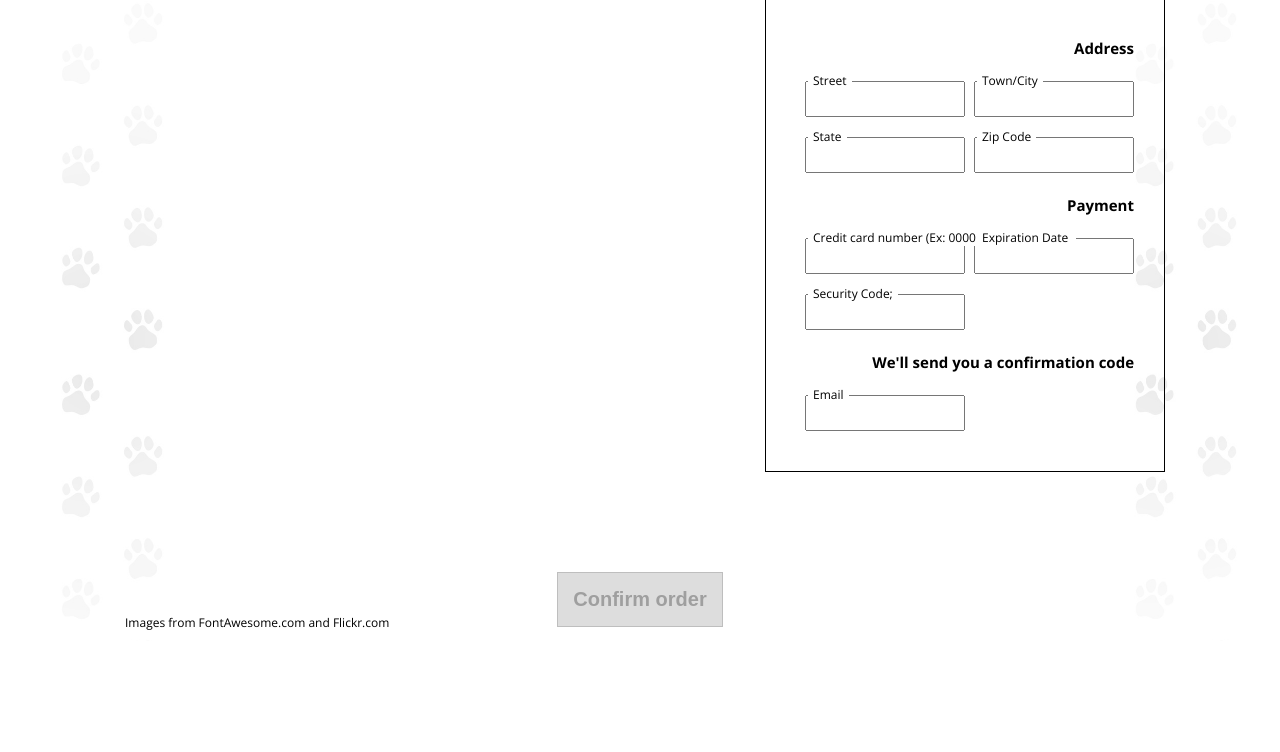
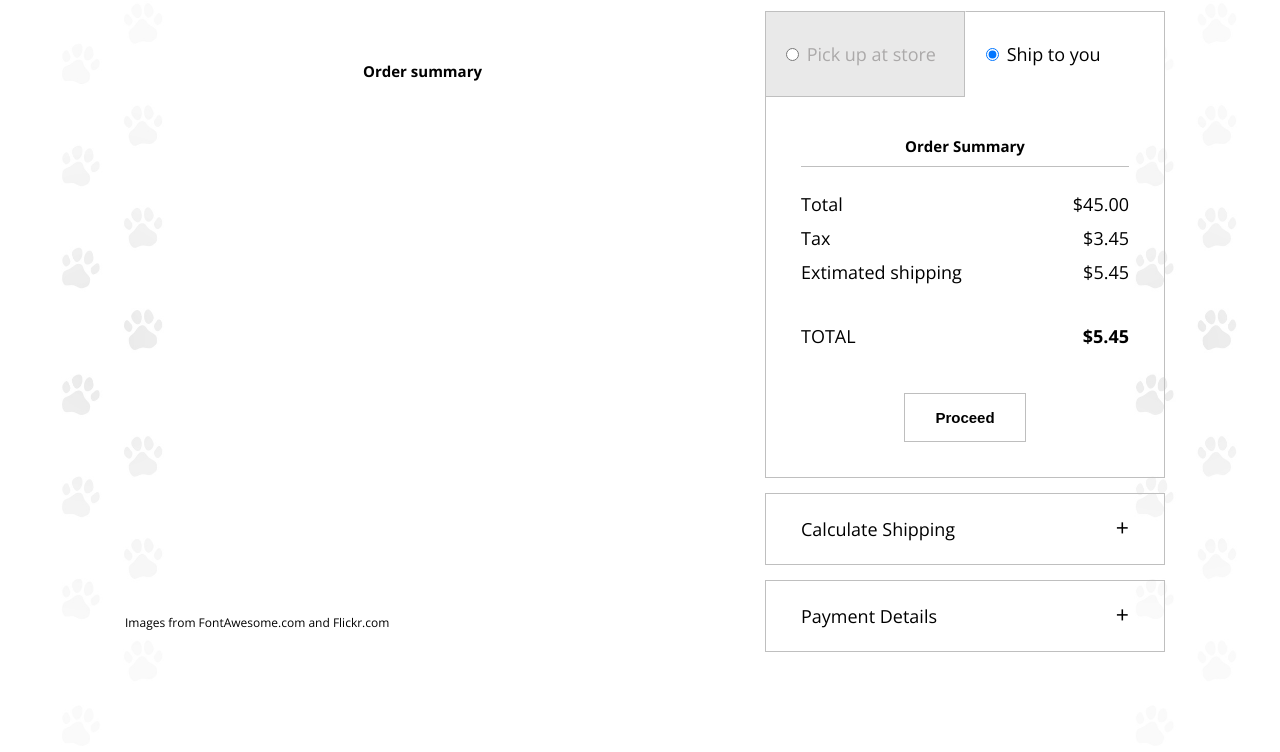
Before and after one commit to swethakan/Pui-fall-2021, a plain HTML site: page homework_6/cart.html in a window 1280 px wide. Shown: the part 159-911 px from the top of the page. Before the commit the page ends 800 px from the top, so only its background shows below. Drawn offline with nearby package versions, Linux system fonts and the light colour scheme.

Commit message:
done styling

```diff
--- a/homework_6/cart.html
+++ b/homework_6/cart.html
@@ -38,9 +38,9 @@
 								<span class ='delete' onclick= 'deleteCartItem(this)'>x</span>
 							</div>
 							<div class = 'inner' style= "max-width: 100px;">
-								<img alt="image of the product" src="images/test.png" style = "width:70px;margin-left:0px;margin-right:auto;display:block;">
+								<img alt="image of the product" src="images/test.png" style = "width:82px;margin-left:0px;margin-right:auto;display:block;">
 							</div>
-							<div class ="inner" style= "text-align:left;">
+							<div class ="inner" style= "text-align:left;padding-left: 20px;">
 								<div class = "flex">
 									<div class ='product inner' style= "margin-bottom:10px;">Product</div>
 									<div class = 'cartPrice inner' style = "text-align:right;">
@@ -85,6 +85,7 @@
 								</div>
 							</div>
 						</div>
+
 					</div>
 					<!-- <p class = "checkout" style = "margin-right:30px;">TOTAL: <b id = "totalPrice">$0</b></p> -->
 			</div>
@@ -105,64 +106,29 @@
 					</ul>
 				</fieldset>
 				<div id="show-shipping">
-					<h2>Address</h2>
-					<form action="" method="post">
-					<ul>
-						<li>
-						<label for="name">Street</label>
-						<input type="text" id="name" name="user_name" />
-						</li>
-						<li>
-						<label for="mail">Town/City</label>
-						<input type="email" id="mail" name="user_email" />
-						</li>
-						<br>
-						<li>
-							<label for="name">State</label>
-							<input type="text" id="name" name="user_name" />
-						</li>
-						<li>
-							<label for="mail">Zip Code</label>
-							<input type="email" id="mail" name="user_email" />
-						</li>
-						</ul>
-					</form>
-
-					<h2>Payment</h2>
-					<form action="" method="post">
-					<ul>
-						<div>
-							<li>
-							<label for="name">Credit card number (Ex: 0000 0000 0000 0000)</label>
-							<input type="text" id="name" name="user_name" />
-							</li>
-							<li>
-							<label for="mail">Expiration Date</label>
-							<input type="email" id="mail" name="user_email" />
-							</li>
-						</div>
-						<div>
-							<li>
-								<label for="name">Security Code;</label>
-								<input type="text" id="name" name="user_name" />
-							</li>
-						</div>
-					</ul>
-					</form>
-
-					<h2>We'll send you a confirmation code</h2>
-					<form action="" method="post">
-						<ul>
-						<li>
-							<label for="name">Email</label>
-							<input type="text" id="name" name="user_name" />
-						</li>
-						</ul>
-					</form>
+					<div class ="title"><p>Order Summary</p></div>
+					<div>
+						<p>Total</p><p id = "quantity-side" class = "right">$45.00</p>
+					</div>
+					<div>
+						<p>Tax</p><p class = "right">$3.45</p>
+					</div>
+					<div>
+						<p>Extimated shipping</p><p class = "right">$5.45</p>
+					</div>
+					<div class = "total">
+						<p>TOTAL</p><b><p class = "right">$5.45</p>
+					</div>
+					<button id="confirmOrder">Proceed</button>
+				</div>
+				<div class = "steps">
+					<p>Calculate Shipping</p><p class = "right">+</p>
+				</div>
+				<div class = "steps">
+					<p>Payment Details</p><p class = "right">+</p>
 				</div>
 			</div>
 		</div>
-		<button disabled id="confirmOrder">Confirm order</button>
 	</body>
 	<footer>
 		<script type="text/javascript" src="checkout.js"></script>
--- a/homework_6/checkout.css
+++ b/homework_6/checkout.css
@@ -19,12 +19,16 @@ fieldset{
     padding: 0px;
 }
 .half-width{
-	width:calc(50% - 2px);;
-	border:1px solid black;
+	width:calc(50% - 2px);
+	border:1px solid #BFBFBF;
+	background: #E9E9E9;
+	color: #aba9a9;;
 }
 
 .method .chosen{
 	border-bottom:none;
+	background: white;
+	color: black;
 }
 
 fieldset {
@@ -41,10 +45,35 @@ input[type="radio" i] {
 	text-align: left;
 }
 #show-shipping{
-	border:1px solid black;
+	border:1px solid #BFBFBF;
 	border-top:none;
-	padding:30px;
+	padding:35px;
 	margin-top:-1px;
+	text-align: left;
+}
+#show-shipping p{
+	width:50%;
+	margin:5px 0px;
+	display: inline-block;
+}
+
+#show-shipping .title{
+	font-weight: bold;
+	text-align: center;
+	padding-bottom: 5px;
+	border-bottom: 1px solid #BFBFBF;
+	margin-bottom: 20px;
+}
+#show-shipping .title p{
+	font-size: 15px;
+}
+
+#show-shipping .total{
+	margin-top:30px;
+}
+
+#show-shipping .right{
+	text-align: right;
 }
 #show-shipping label{
 	display:block;
@@ -64,14 +93,15 @@ input[type="radio" i] {
 	padding: 0px 5px;
 	background-color: white;
 }
+
 h2{
 	font-size:15px;
 }
 #confirmOrder{
-		background: rgb(255, 225, 170);
-		font-size: 20px;
+		background: white;
+		font-size: 15px;
 		font-weight: bold;
-		padding:15px;
+		padding:15px 30px;
 		display: block;
 		margin:auto;
 		margin-top: 40px;
@@ -101,6 +131,7 @@ h2{
 
 #myContainer {
     max-width: 1050px;
+	margin-top:100px;
 }
 
 #cartItems .input{
@@ -151,3 +182,19 @@ h2{
 	padding: 10px;
     padding-right: 45px;
 }
+.steps{
+	border: 1px solid #BFBFBF;
+	text-align:left;
+	font-weight: normal;
+    padding: 5px 35px;
+	margin-top:15px;
+}
+.steps p{
+	width:50%;
+	display: inline-block;
+}
+.steps .right{
+	text-align: right;
+	font-size: 23px;
+	line-height: 0px;
+}
--- a/homework_6/style.css
+++ b/homework_6/style.css
@@ -588,6 +588,7 @@ body{
 	margin-bottom: 10px;
 	position: relative;
 	bottom: 0;
+	font-weight: normal;
 }
 .aboutFooter{
 	position: absolute!important;
```
